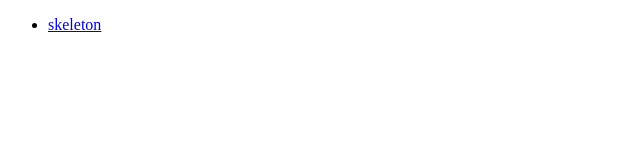
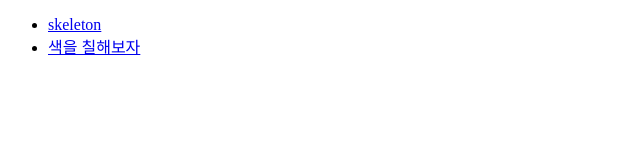
Before and after one commit to shallaa/webGL, a plain HTML site: page index.html in a window 1280 px wide. Shown: the whole page, without its empty margins (0-640 px from the left). Drawn offline with Linux system fonts and the light colour scheme.

Commit message:
색을 칠해보자

```diff
--- a/index.html
+++ b/index.html
@@ -7,6 +7,7 @@
 <body>
 <ul>
     <li><a href="three/1/skeleton.html">skeleton</a></li>
+    <li><a href="three/1/1.html">색을 칠해보자</a></li>
 </ul>
 </body>
 </html>
```
